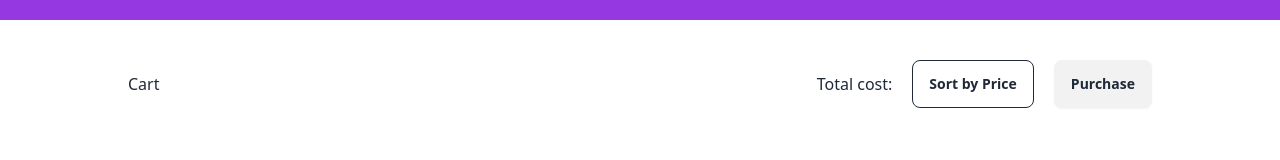
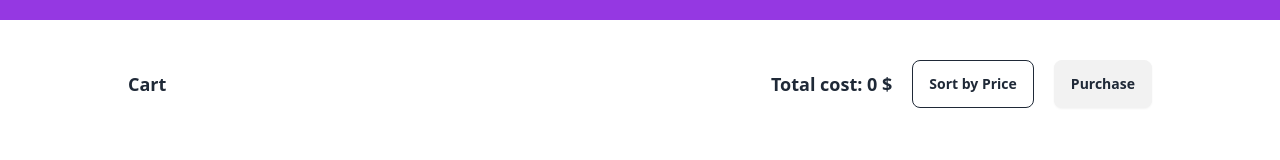
Before and after one commit to programming-hero-web-course-4/b10a8-gadget-heaven-Ssiyam0123, a React (Vite) app: page /dashboard in a window 1280 px wide. Shown: the part 432-592 px from the top of the page. Built offline with nearby package versions, Linux system fonts and the light colour scheme.

Commit message:
made cart total cosst

```diff
--- a/src/components/Cart.jsx
+++ b/src/components/Cart.jsx
@@ -1,17 +1,25 @@
 
 
-import React, { useContext } from "react";
+import React, { useContext, useEffect, useState } from "react";
 import { CartContext } from "./CartContext";
 
 export default function Cart() {
-  const { cartItems } = useContext(CartContext); // Access context
+    const { cartItems } = useContext(CartContext); // Access context
 
+    const [total, setTotal] = useState(0);
+
+    useEffect(() => {
+      // Calculate total price from cartItems
+      const newTotal = cartItems.reduce((acc, item) => acc + item.price, 0);
+      setTotal(newTotal);
+    }, [cartItems]);
+console.log(cartItems.price)
   return (
     <div className="mt-10 mb-10 ">
       <div className="flex items-center justify-between">
-        <h1>Cart</h1>
+        <h1 className="font-semibold text-lg">Cart</h1>
         <div className="flex items-center space-x-5">
-          <h1>Total cost: </h1>
+          <h1 className="font-semibold text-lg">Total cost: {total} $</h1>
           <button className="btn btn-outline">Sort by Price</button>
           <button className="btn">Purchase</button>
         </div>
```
